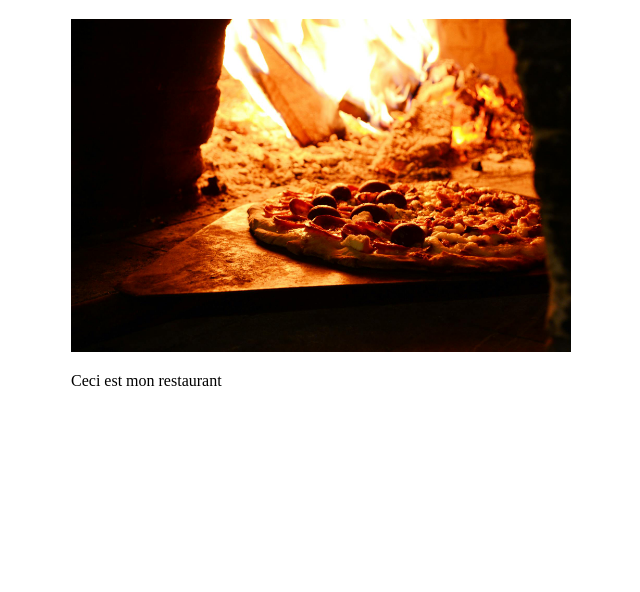
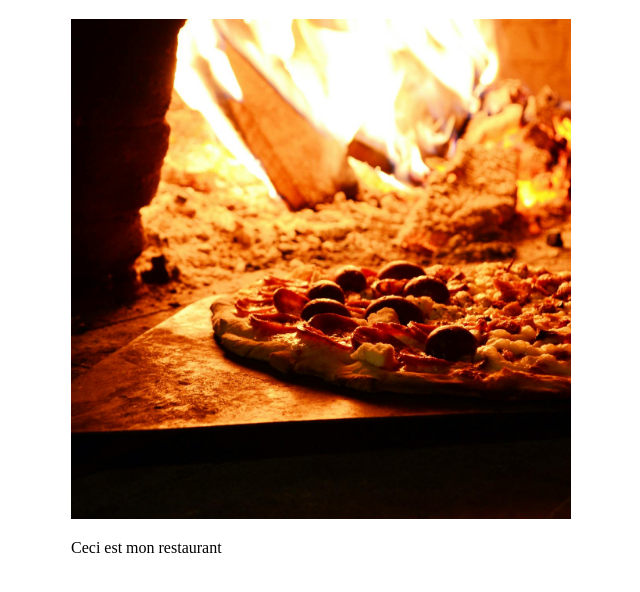
Before and after one commit to gr-pf/odin-restaurant-page, a website built with webpack: page src/template.html in a window 1280 px wide. Both pictures are taken after a click on the button "Home". Shown: the part 90-682 px from the top of the page, without its empty margins (319-959 px from the left). Built offline with nearby package versions, Linux system fonts and the light colour scheme.

Commit message:
Fix img stretching

```diff
--- a/src/menu/menu.css
+++ b/src/menu/menu.css
@@ -14,8 +14,13 @@ ul {
 }
 li {
   display: flex;
+  gap: 1rem;
 }
 
 img {
   width: 500px;
+  aspect-ratio: 1/1;
+  overflow: hidden;
+  object-fit: cover;
+  object-position: 50% 50%;
 }
```
